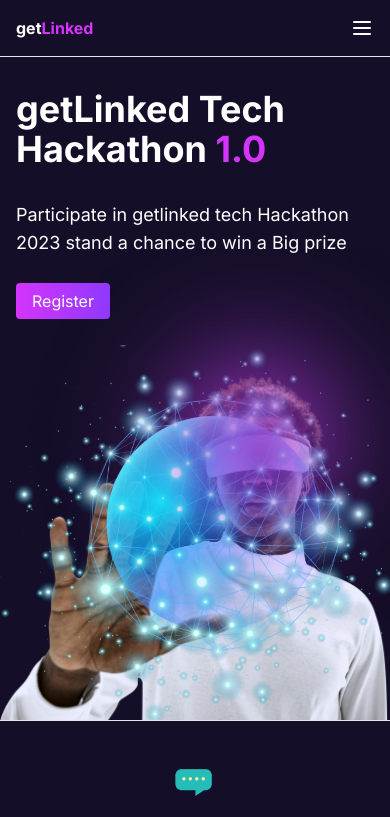
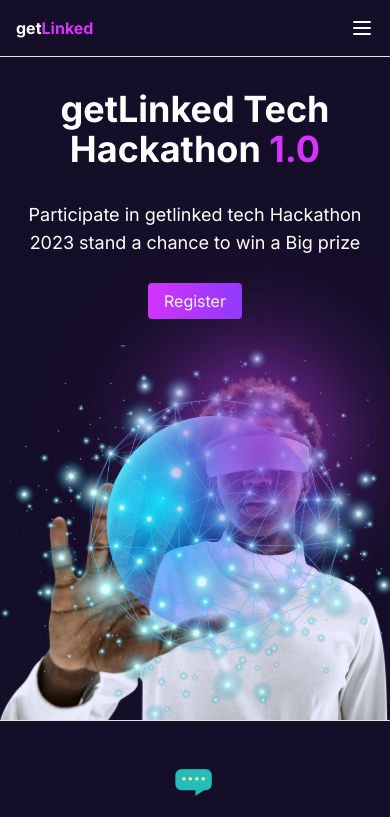
Before and after one commit to doiayokanmi/getlinked, a Next.js app: page / in a window 390 px wide. Shown: the top 817 px of the page. Built offline with nearby package versions, Linux system fonts and the light colour scheme.

Commit message:
partnership done

```diff
--- a/components/Hero.tsx
+++ b/components/Hero.tsx
@@ -6,7 +6,7 @@ const Hero = () => {
   return (
     <>
     <header className="flex flex-col md:flex-row md:h-[85vh] items-center border-b">
-        <div className="basis-1/2 text-white p-4 py-8 md:px-24">
+        <div className="basis-1/2 text-white text-center md:text-start p-4 py-8 md:px-24">
           <h1 className="font-bold text-4xl md:text-7xl md:-me-56">
             getLinked Tech <br /> Hackathon{" "}
             <span className="text-primary">1.0</span>
@@ -17,7 +17,7 @@ const Hero = () => {
             Big prize
           </p>
 
-          <Link href={'/register'} className="bg-gradient p-2 px-4 rounded text-white">Register</Link>
+          <Link href={'/register'} className="bg-gradient mx-auto md:mx-0 p-2 px-4 rounded text-white">Register</Link>
 
         </div>
         <div className="basis-1/2 h-full bg-lefthead bg-contain bg-no-repeat bg-right-bottom flex justify-center relative items-center">
```
